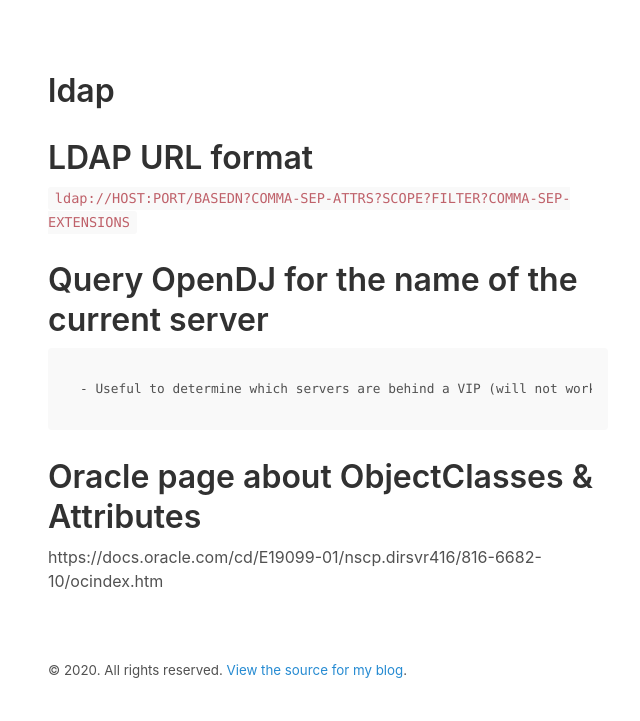
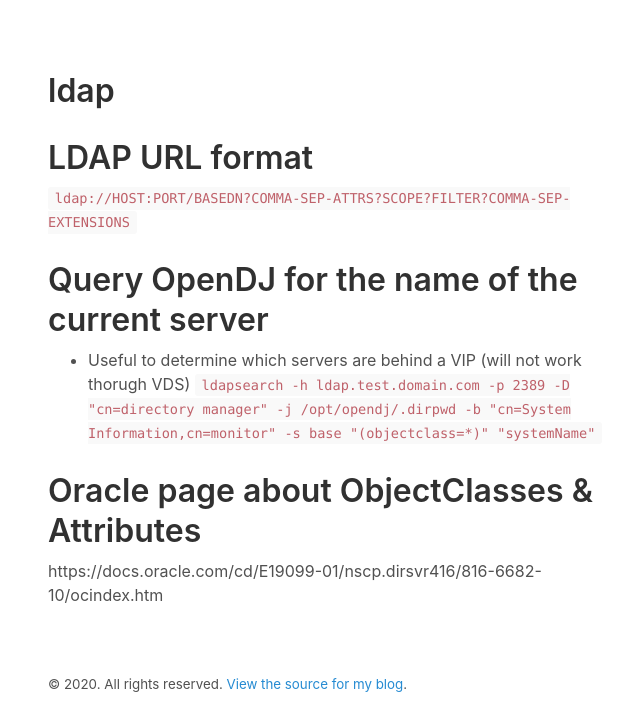
Before and after one commit to briankohles/briankohles.github.io, a Jekyll site: the page built from _wiki/ldap.md, in a window 1280 px wide, cut to the strip 207-928 px from the top of the page. Shown: the whole strip, without its empty margins (312-952 px from the left). Built offline with Jekyll 4.4.1, drawn with Linux system fonts in a browser that asks for light colours.

Commit message:
Update ldap.md

```diff
--- a/_wiki/ldap.md
+++ b/_wiki/ldap.md
@@ -11,8 +11,8 @@
 `ldap://HOST:PORT/BASEDN?COMMA-SEP-ATTRS?SCOPE?FILTER?COMMA-SEP-EXTENSIONS`
 
 # Query OpenDJ for the name of the current server
-	- Useful to determine which servers are behind a VIP (will not work thorugh VDS)
-ldapsearch -h ldap.test.domain.com -p 2389 -D "cn=directory manager" -j /opt/opendj/.dirpwd -b "cn=System Information,cn=monitor" -s base "(objectclass=*)" "systemName"
+- Useful to determine which servers are behind a VIP (will not work thorugh VDS)
+`ldapsearch -h ldap.test.domain.com -p 2389 -D "cn=directory manager" -j /opt/opendj/.dirpwd -b "cn=System Information,cn=monitor" -s base "(objectclass=*)" "systemName"`
 
 # Oracle page about ObjectClasses & Attributes
 https://docs.oracle.com/cd/E19099-01/nscp.dirsvr416/816-6682-10/ocindex.htm
```
